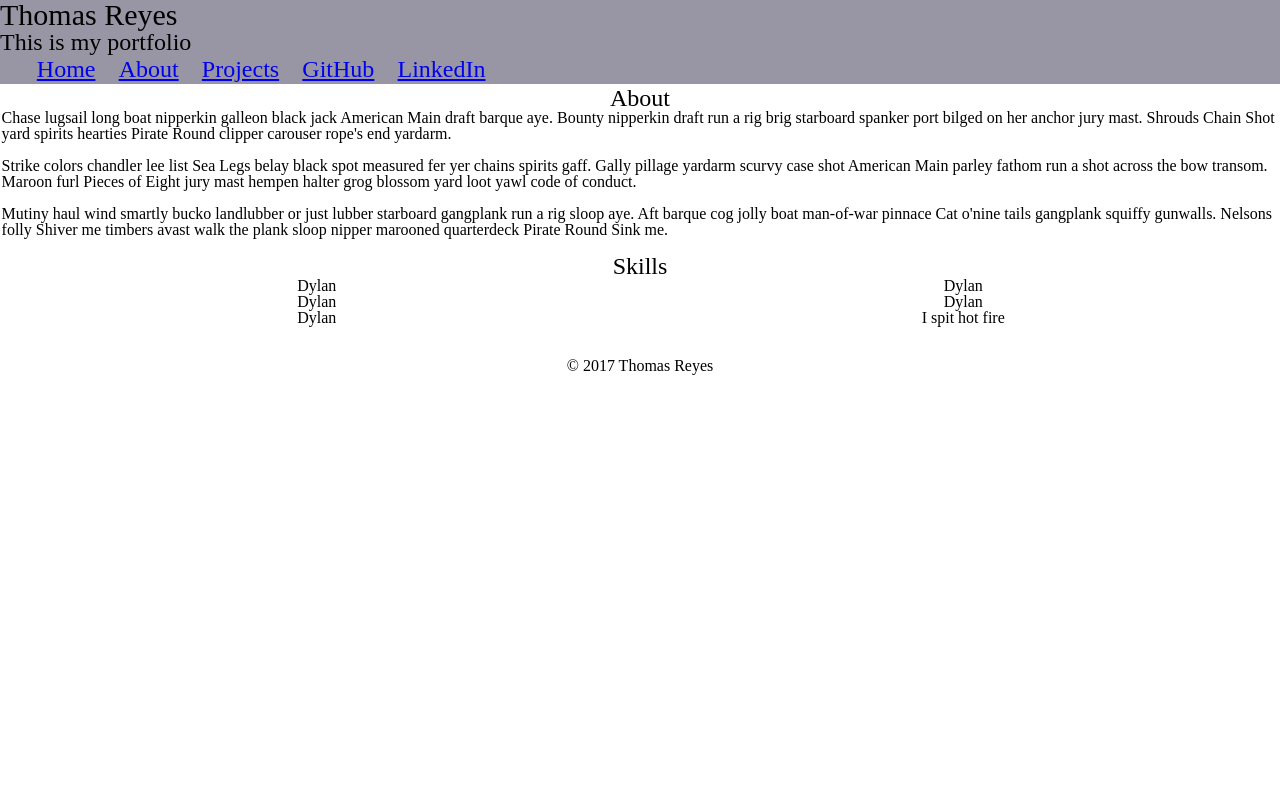
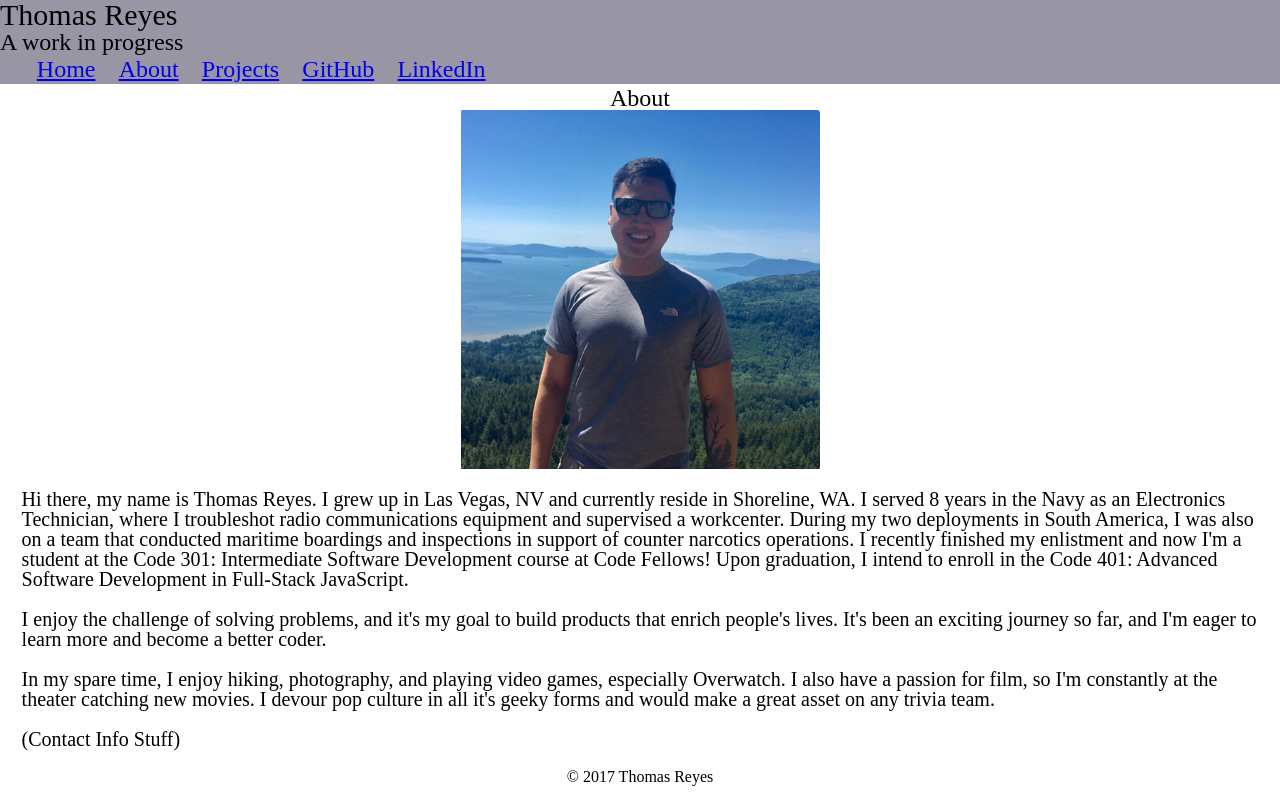
Before and after one commit to Trey64/portfolio, a plain HTML site: page index.html in a window 1280 px wide. Both pictures are taken after a click on the item "About". Drawn offline with nearby package versions, Linux system fonts and the light colour scheme.

Commit message:
Added content to About page

```diff
--- a/index.html
+++ b/index.html
@@ -12,7 +12,7 @@
   <header class="main-header">
     <section class="heading-group">
     <h1>Thomas Reyes</h1>
-    <h2>This is my portfolio</h2>
+    <h2>A work in progress</h2>
   </section>
     <nav class="main-nav">
       <div class="icon-menu"></div>
@@ -57,12 +57,18 @@
 
     <section id="about" class="tab-content">
       <h2>About</h2>
+      <img class="me" src="img/me.png"</img>
       <p>
-        Chase lugsail long boat nipperkin galleon black jack American Main draft barque aye. Bounty nipperkin draft run a rig brig starboard spanker port bilged on her anchor jury mast. Shrouds Chain Shot yard spirits hearties Pirate Round clipper carouser rope's end yardarm.<br /><br />
-        Strike colors chandler lee list Sea Legs belay black spot measured fer yer chains spirits gaff. Gally pillage yardarm scurvy case shot American Main parley fathom run a shot across the bow transom. Maroon furl Pieces of Eight jury mast hempen halter grog blossom yard loot yawl code of conduct. <br /><br />
-        Mutiny haul wind smartly bucko landlubber or just lubber starboard gangplank run a rig sloop aye. Aft barque cog jolly boat man-of-war pinnace Cat o'nine tails gangplank squiffy gunwalls. Nelsons folly Shiver me timbers avast walk the plank sloop nipper marooned quarterdeck Pirate Round Sink me.<br /><br />
+        Hi there, my name is Thomas Reyes. I grew up in Las Vegas, NV and currently reside in Shoreline, WA. I served 8 years in the Navy as an Electronics Technician, where I troubleshot radio communications equipment and supervised a workcenter. During my two deployments in South America, I was also on a team that conducted maritime boardings and inspections in support of counter narcotics operations. I recently finished my enlistment and now I'm a student at the Code 301: Intermediate Software Development course at Code Fellows! Upon graduation, I intend to enroll in the Code 401: Advanced Software Development in Full-Stack JavaScript.
+        <br /><br />
+        I enjoy the challenge of solving problems, and it's my goal to build products that enrich people's lives. It's been an exciting journey so far, and I'm eager to learn more and become a better coder.
+        <br /><br />
+        In my spare time, I enjoy hiking, photography, and playing video games, especially Overwatch. I also have a passion for film, so I'm constantly at the theater catching new movies. I devour pop culture in all it's geeky forms and would make a great asset on any trivia team.
+        <br /><br />
+        (Contact Info Stuff)
+
       </p>
-      <h2>Skills</h2>
+      <!-- <h2>Skills</h2>
       <ul class="skills-list">
       <li>Dylan</li>
       <li>Dylan</li>
@@ -70,7 +76,7 @@
       <li>Dylan</li>
       <li>Dylan</li>
       <li>I spit hot fire</li>
-    </ul>
+    </ul> -->
     </section>
   </main>
 
--- a/styles/style.css
+++ b/styles/style.css
@@ -104,6 +104,16 @@ h3 {
   text-align: center;
 }
 
+.me {
+  display: block;
+  margin: auto;
+}
+
+#about p {
+  font-size: 20px;
+  margin: 1em;
+}
+
 .skills-list {
   text-align: center;
   column-count: 2;
```
Also changed, not shown: img/me.png (added).
